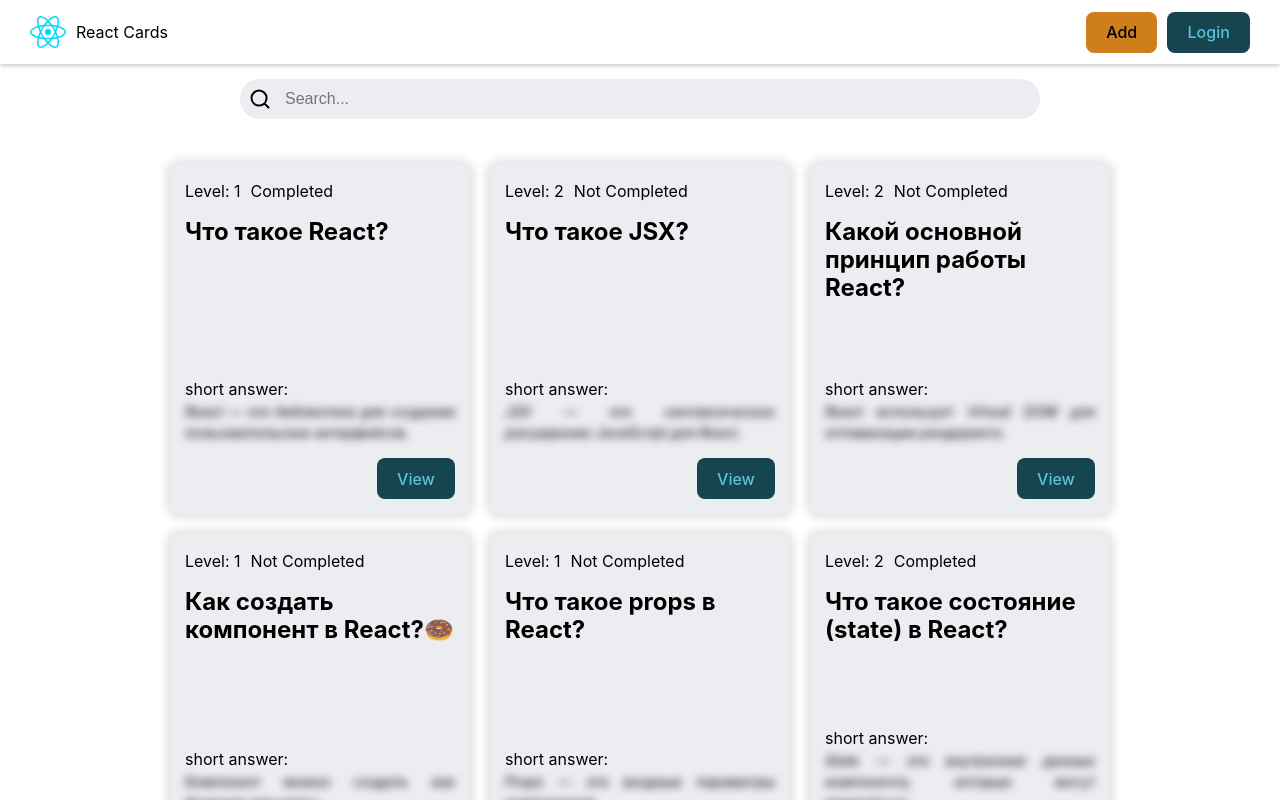
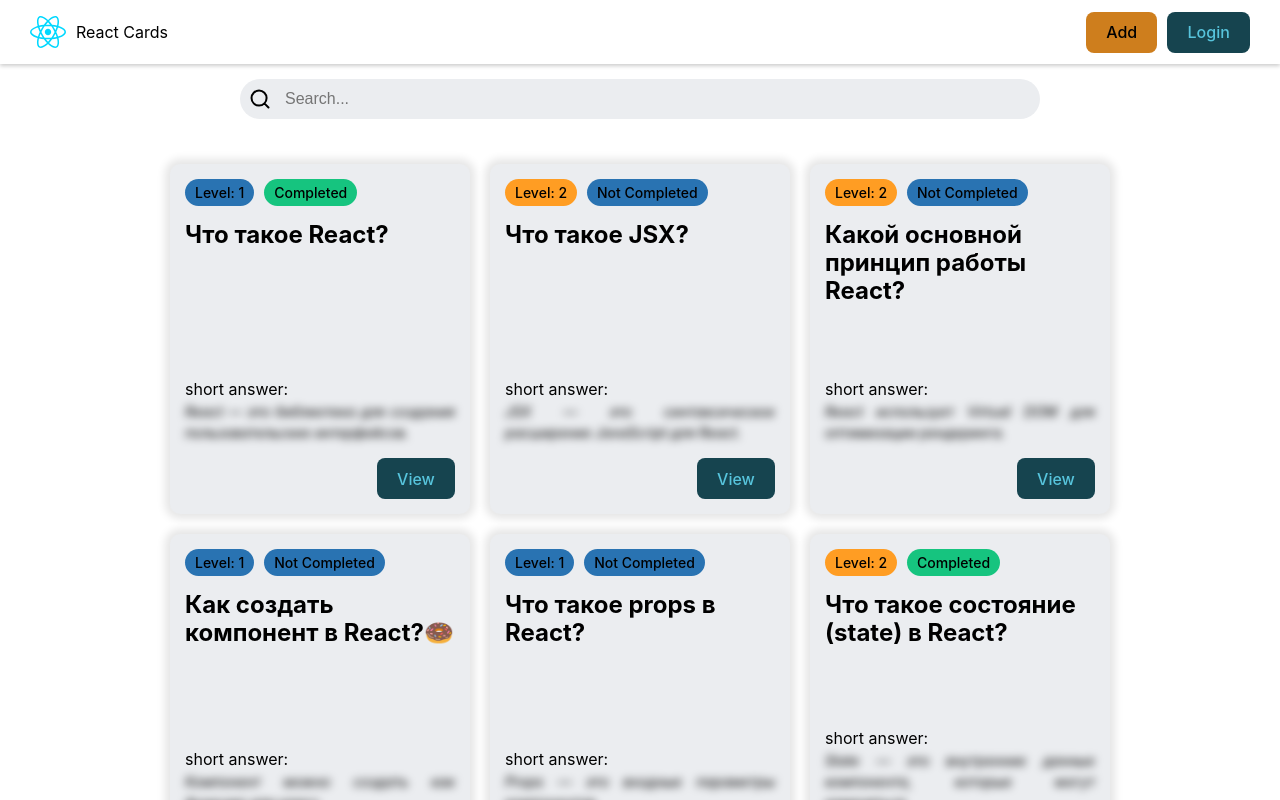
Before and after one commit to GitMitya/react-app-course, a React (Vite) app: page / in a window 1280 px wide. Built offline with nearby package versions, Linux system fonts and the light colour scheme; data requests are answered from the project's data file.

Commit message:
add badge

```diff
--- /dev/null
+++ b/src/components/Badge/Badge.jsx
@@ -0,0 +1,16 @@
+import cls from './Badge.module.css'
+
+export const Badge = ({ variant, children }) => {
+	switch (variant) {
+		case 'primary':
+			return <div className={`${cls.badge} ${cls.primary}`}>{children}</div>
+		case 'success':
+			return <div className={`${cls.badge} ${cls.success}`}>{children}</div>
+		case 'warning':
+			return <div className={`${cls.badge} ${cls.warning}`}>{children}</div>
+		case 'alert':
+			return <div className={`${cls.badge} ${cls.alert}`}>{children}</div>
+		default:
+			return <div className={cls.badge}>{children}</div>
+	}
+}
--- /dev/null
+++ b/src/components/Badge/Badge.module.css
@@ -0,0 +1,26 @@
+.badge {
+	width: fit-content;
+	border-radius: 20px;
+	padding: 3px 10px;
+	background-color: #c5baff;
+	color: var(--text-color);
+	text-transform: capitalize;
+	font-size: 14px;
+	font-weight: 500;
+}
+
+.primary {
+	background-color: #2973b2;
+}
+
+.success {
+	background-color: #16c47f;
+}
+
+.warning {
+	background-color: #ff9d23;
+}
+
+.alert {
+	background-color: #d84040;
+}
--- /dev/null
+++ b/src/components/Badge/index.js
@@ -0,0 +1 @@
+export { Badge } from './Badge'
--- a/src/components/QuestionCard/QuestionCard.jsx
+++ b/src/components/QuestionCard/QuestionCard.jsx
@@ -1,14 +1,18 @@
 import { useNavigate } from 'react-router-dom'
+import { Badge } from '../Badge'
 import { Button } from '../Button'
 import cls from './QuestionCard.module.css'
 
 export const QuestionCard = ({ card }) => {
 	const navigate = useNavigate()
+	const levelVariant = card.level === 1 ? 'primary' : card.level === 2 ? 'warning' : 'alert'
+	const completionVariant = card.completed ? 'success' : 'primary'
+
 	return (
 		<div className={cls.card}>
 			<div className={cls.cardLabels}>
-				<div>Level: {card.level}</div>
-				<div>{card.completed ? 'Completed' : 'Not Completed'}</div>
+				<Badge variant={levelVariant}>Level: {card.level}</Badge>
+				<Badge variant={completionVariant}>{card.completed ? 'Completed' : 'Not Completed'}</Badge>
 			</div>
 			<h5 className={cls.cardTitle}>{card.question}</h5>
 			<div className={cls.cardAnswers}>
--- a/src/components/SearchInput/SearchInput,.jsx
+++ b/src/components/SearchInput/SearchInput,.jsx
@@ -1,6 +1,6 @@
 import { useId } from 'react'
 import { SearchIcon } from '../icons'
-import cls from './SearchInput,.module.css'
+import cls from './SearchInput.module.css'
 
 export const SearchInput = ({ value, onChange }) => {
 	const inputId = useId()
```
Also changed, not shown: src/components/SearchInput/SearchInput.module.css (renamed from src/components/SearchInput/SearchInput,.module.css).
